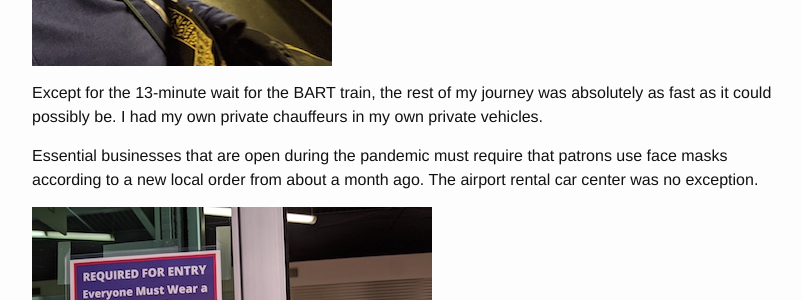
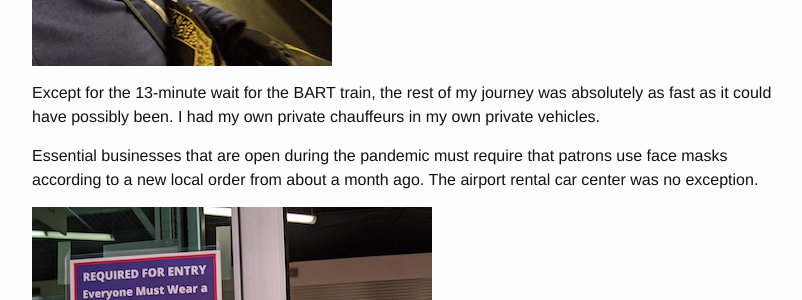
Before and after one commit to bev-a-tron/bev-a-tron.github.io, a Jekyll site: the page built from _posts/2020-05-18-journey-to-oak-airport.markdown, in a window 1280 px wide and 900 px high, scrolled down 1729 px. Shown: the part 176-476 px from the top of the window, without its empty margins (238-1040 px from the left). Built offline with Jekyll 4.4.1, drawn with Linux system fonts in a browser that asks for light colours.

Commit message:
oops, fix grammar

```diff
--- a/_posts/2020-05-18-journey-to-oak-airport.markdown
+++ b/_posts/2020-05-18-journey-to-oak-airport.markdown
@@ -25,7 +25,7 @@ I found my way to the rental car shuttle. It was waiting on the curb, empty exce
 
 ![bus]({{site.url}}/assets/oak_bus.jpg)
 
-Except for the 13-minute wait for the BART train, the rest of my journey was absolutely as fast as it could possibly be. I had my own private chauffeurs in my own private vehicles.
+Except for the 13-minute wait for the BART train, the rest of my journey was absolutely as fast as it could have possibly been. I had my own private chauffeurs in my own private vehicles.
 
 Essential businesses that are open during the pandemic must require that patrons use face masks according to a new local order from about a month ago. The airport rental car center was no exception.
 
```
